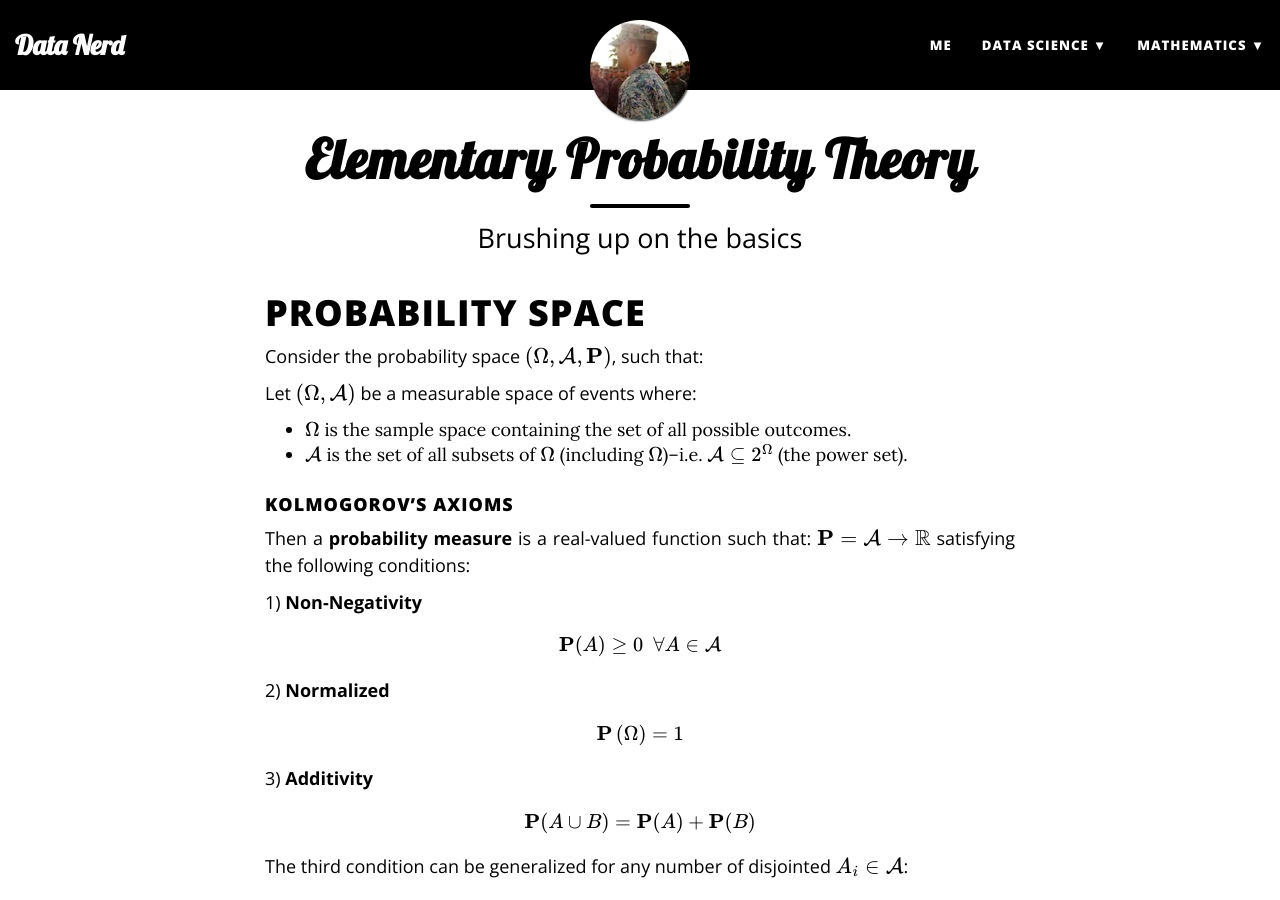
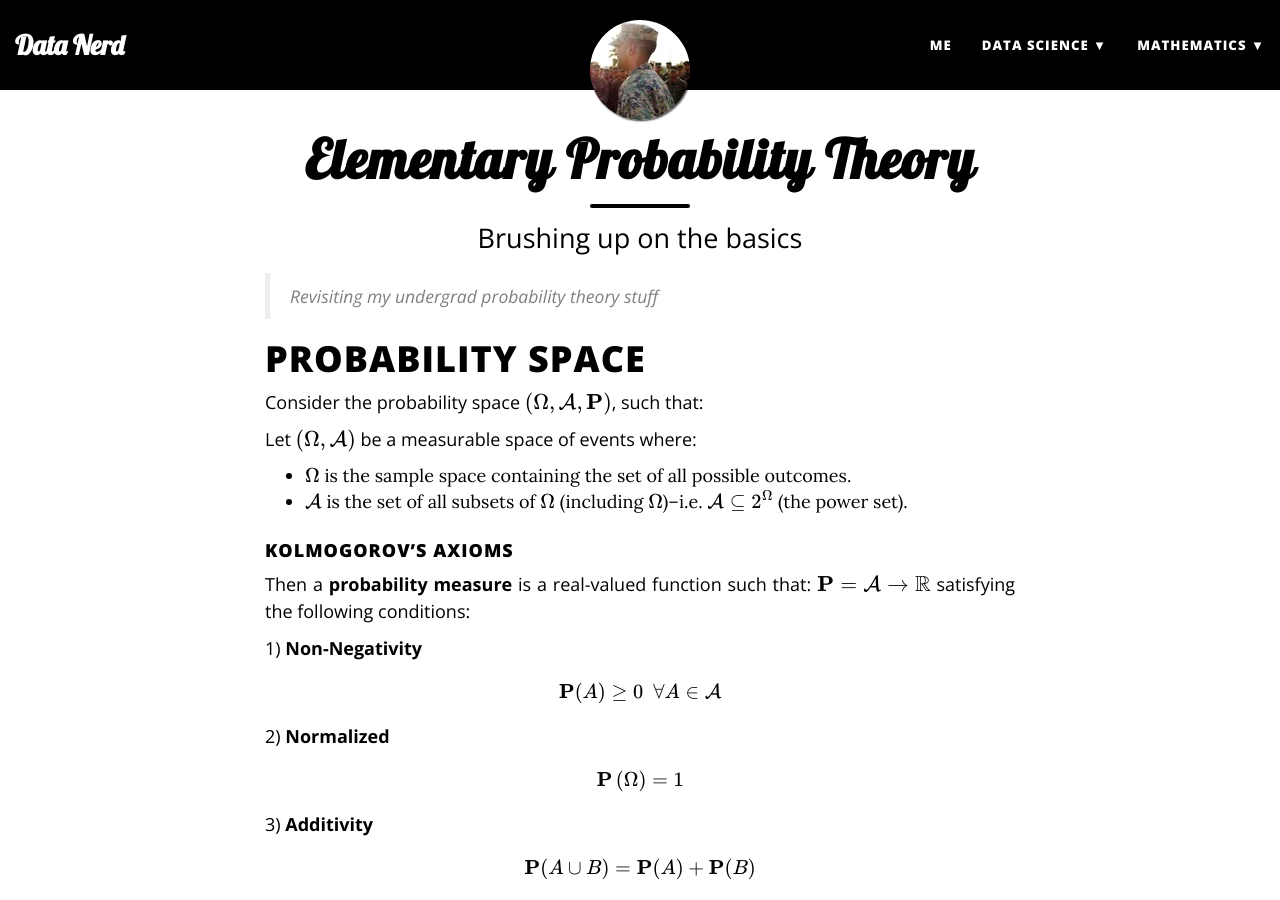
Before and after one commit to adityakunapuli/adityakunapuli.github.io, a Jekyll site: the page built from _posts/2020-03-31-probability.md, in a window 1280 px wide and 900 px high. Built offline with Jekyll 4.4.1, drawn with Linux system fonts in a browser that asks for light colours; formulas are drawn with MathJax 3.

Commit message:
fixed security issues

```diff
--- a/_posts/2020-03-31-probability.md
+++ b/_posts/2020-03-31-probability.md
@@ -3,6 +3,8 @@ layout: page
 title: Elementary Probability Theory
 subtitle: Brushing up on the basics
 ---
+
+> Revisiting my undergrad probability theory stuff
 
 # Probability Space
 
```
Also changed, not shown: Gemfile.lock, 1 other file.
